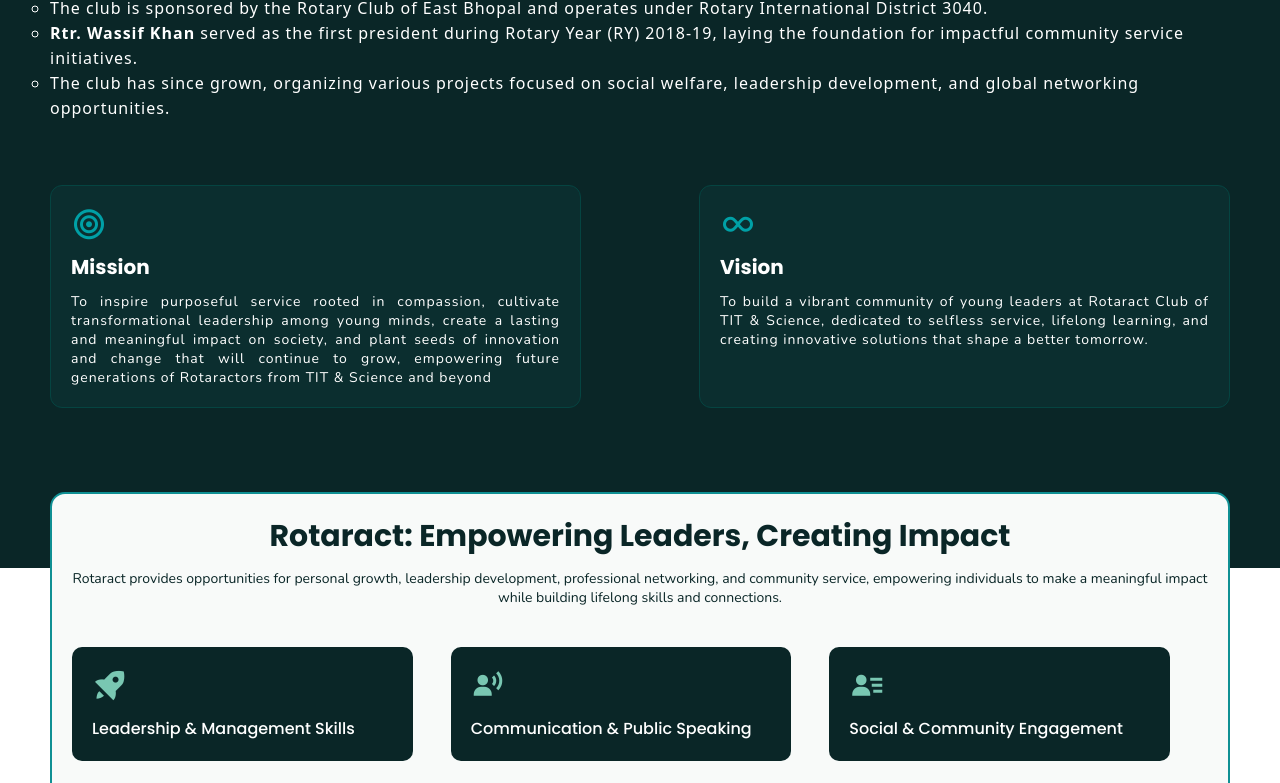
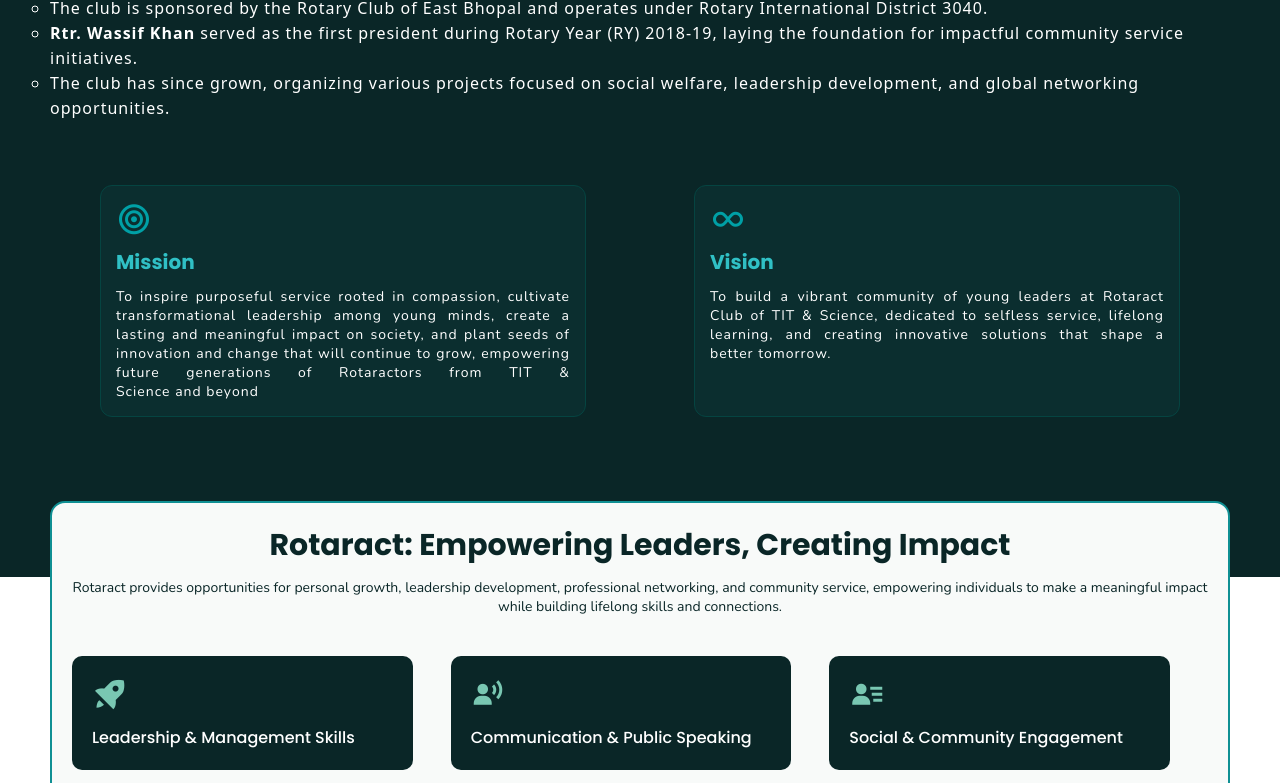
Before and after one commit to praveen00198/rotaractclubtitsciencebhopal, a plain HTML site: page index.html in a window 1280 px wide. Shown: the part 979-1762 px from the top of the page. Drawn offline with nearby package versions, Linux system fonts and the light colour scheme; files whose address does not match are found by name; a web font is replaced by a local one.

Commit message:
modified:   style.css

```diff
--- a/style.css
+++ b/style.css
@@ -295,13 +295,14 @@
     display: flex;
     justify-content: space-between;
     align-items: stretch;
+    margin: 0px 50px;
 }
 
 .about-section-mission,
 .about-section-vision {
     width: 45%;
     margin-top: 4rem;
-    padding: 20px 20px;
+    padding: 15px;
     display: flex;
     flex-direction: column;
     background-color: #0c3233bb;
@@ -315,6 +316,7 @@
     font-size: 20px;
     font-weight: 700;
     margin-bottom: 10px;
+    color: #30c0c5;
 }
 
 .mission-description,
```
